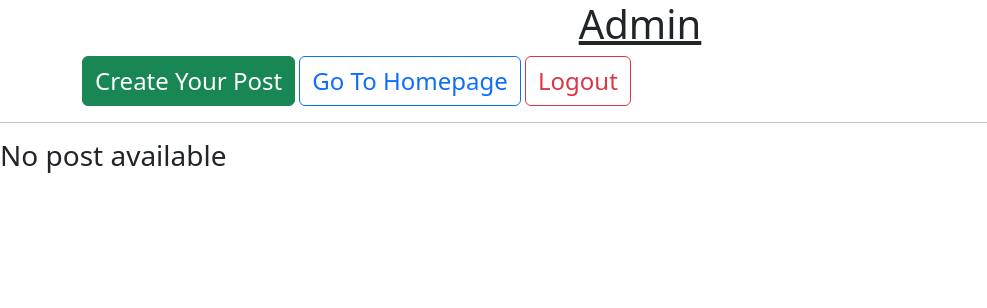
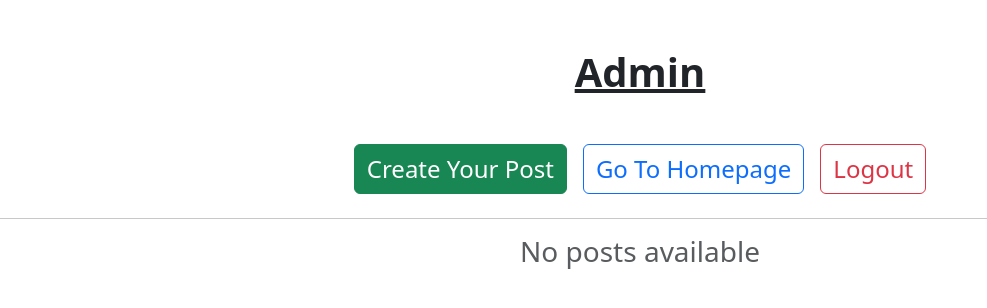
Before and after one commit to Amanyadav3A/Django_Blog_App, a Django app: page /dashboard/ in a window 1280 px wide. Shown: the top 308 px of the page, without its empty margins (0-987 px from the left). Run offline with Django 5.2, Linux system fonts and the light colour scheme; a user stored in the database is signed in; data comes from the database, SQL or seed files in the repository.

Commit message:
Update dashboard.html

```diff
--- a/home/templates/dashboard.html
+++ b/home/templates/dashboard.html
@@ -1,14 +1,14 @@
 {% extends 'base.html' %}
 
-{% block title %}Dassword{% endblock %}
+{% block title %}Dashboard{% endblock %}
 
 {% block content %}
 
-<div class="container">
-    <h1 class="text-center text-decoration-underline">{{name.capitalize}}</h1>
+<div class="container my-5">
+    <h1 class="text-center text-decoration-underline fw-bold">{{ name.capitalize }}</h1>
 </div>
 
-<div class="container">
+<div class="container d-flex justify-content-center gap-3 mb-4">
     <a href="{% url 'home:create_post' %}" class="btn btn-success fs-4">Create Your Post</a>
     <a href="{% url 'home:home' %}" class="btn btn-outline-primary fs-4">Go To Homepage</a>
     <a href="{% url 'auth_app:logout' %}" class="btn btn-outline-danger fs-4">Logout</a>
@@ -17,30 +17,33 @@
 <hr>
 
 {% if posts %}
+    {% for post in posts %}
+        <div class="card shadow-sm p-4 mb-4">
+            <h3 class="title text-decoration-underline fw-bold">{{ forloop.counter }}. {{ post.0.heading }}</h3>
+            <p class="text-muted">By <strong>{{ post.0.author.username }}</strong> at {{ post.0.time }}</p>
+            <p class="description lead">{{ post.0.desc }}</p>
 
-{% for post in posts %}
-<div class="container">
-    <h3 class="title text-decoration-underline">{{forloop.counter}}. {{post.0.heading}}</h3>
-    <h5 class="description">{{post.0.desc}}</h5>
-    <h3>By {{post.0.author.username}} at {{post.0.time}}</h3>
-    <div>total likes : {{post.1}}</div>
             <div class="my-3">
+                <strong>Total Likes:</strong> {{ post.1 }}
+            </div>
+
             {% if post.2 %}
-        comments :<br>
+                <div class="border p-3 rounded bg-light">
+                    <strong>Comments:</strong><br>
                     {% for data in post.2 %}
-        {{data.username}} : {{data.comments}}
-        <br>
+                        <p class="mb-1"><strong>{{ data.username }}</strong>: {{ data.comments }}</p>
                     {% endfor %}
+                </div>
             {% endif %}
+
+            <div class="d-flex gap-2 mt-3">
+                <a href="{% url 'home:update_post' post.0.id %}" class="btn btn-success">Update</a>
+                <a href="{% url 'home:delete_post' post.0.id %}" class="btn btn-danger">Delete</a>
             </div>
-    <a href="{% url 'home:update_post' post.0.id %}" class="btn btn-success">update</a>
-    <a href="{% url 'home:delete_post' post.0.id %}" class="btn btn-danger">delete</a>
-    <hr class="mt-5">
         </div>
     {% endfor %}
-
 {% else %}
-<h3>No post available</h3>
+    <h3 class="text-center text-muted">No posts available</h3>
 {% endif %}
 
 {% endblock %}
```
Lines whose indentation alone changed are shown as unchanged.
